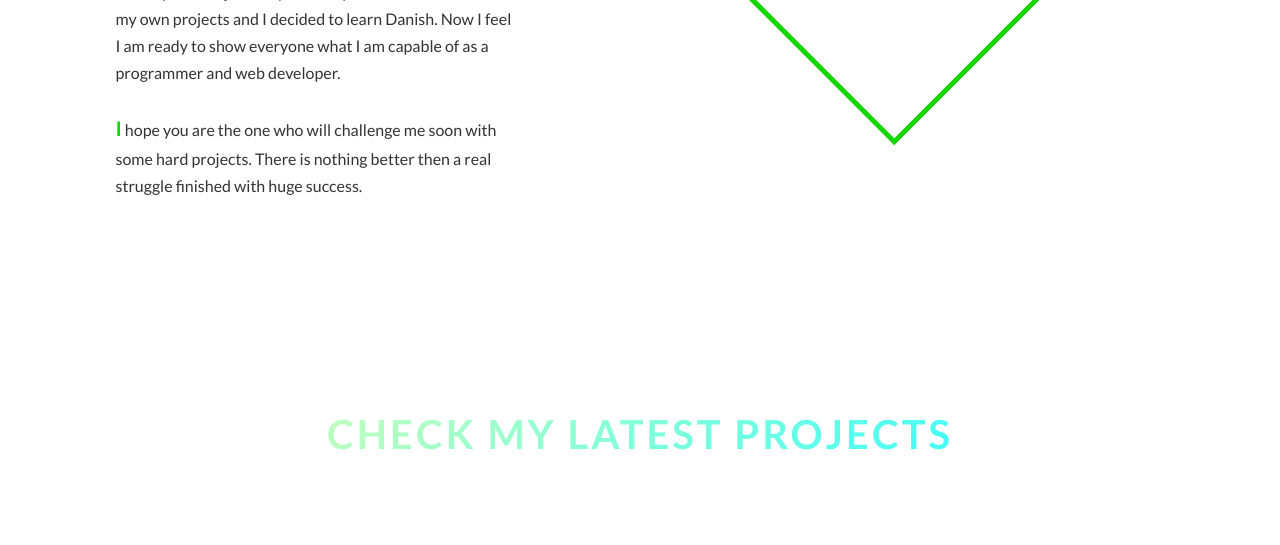
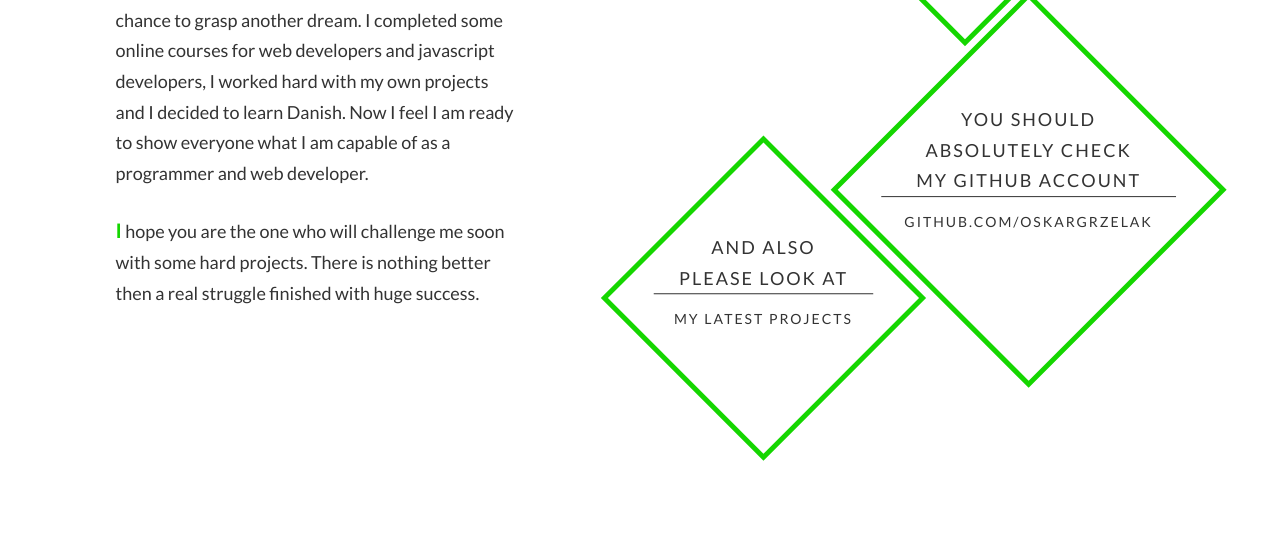
Before and after one commit to OskarGrzelak/OwnHomepage, a PHP site: page / in a window 1280 px wide. Shown: the part 1251-1796 px from the top of the page. Run offline with PHP 8.4, Linux system fonts and the light colour scheme.

Commit message:
section about - finish

```diff
--- a/css/style.css
+++ b/css/style.css
@@ -51,20 +51,20 @@ body {
   display: block;
   text-transform: uppercase; }
   .heading-tertiary--main {
-    font-size: 4rem;
+    font-size: 3.9rem;
     font-weight: 300;
     letter-spacing: .3rem;
     line-height: 1.2;
     padding-bottom: 1.2rem; }
   .heading-tertiary--sub {
-    font-size: 2.5rem;
+    font-size: 2.4rem;
     letter-spacing: .2rem;
     border-top: 1px solid #333;
     padding-top: 1rem;
     margin-bottom: 5rem; }
 
 .paragraph {
-  font-size: 1.6rem;
+  font-size: 1.8rem;
   width: 70%;
   margin: 0 auto; }
   .paragraph:not(:last-child) {
@@ -74,6 +74,20 @@ body {
     color: #15d600;
     font-weight: 700; }
 
+.shape-text {
+  display: block;
+  text-align: center;
+  text-transform: uppercase; }
+  .shape-text:first-child {
+    margin-top: 3rem; }
+  .shape-text--main {
+    font-size: 1.8rem;
+    letter-spacing: .2rem; }
+  .shape-text--sub {
+    font-size: 1.4rem;
+    border-top: 1px solid #333;
+    padding-top: 1.2rem; }
+
 .u-center-text {
   text-align: center !important; }
 
@@ -81,9 +95,6 @@ body {
   margin-bottom: 8rem !important; }
 
 .u-img-shape {
-  height: 32rem;
-  width: 32rem;
-  transform: rotate(45deg) scale(1) translateY(10rem);
   overflow: hidden;
   margin: 0 auto;
   outline: 0.5rem solid #15d600;
@@ -93,17 +104,41 @@ body {
     outline: 0.7rem solid #15d600; }
     .u-img-shape:hover .about-img {
       transform: rotate(-45deg) translate(2rem, -22rem) scale(1.1); }
+  .u-img-shape--1 {
+    height: 32rem;
+    width: 32rem;
+    transform: rotate(45deg) scale(1) translate(-2rem, -2rem); }
+  .u-img-shape--2 {
+    height: 25rem;
+    width: 25rem;
+    transform: rotate(45deg) scale(1) translate(10rem, 1rem); }
+  .u-img-shape--3 {
+    height: 20rem;
+    width: 20rem;
+    transform: rotate(45deg) scale(1) translate(-17rem, 11.5rem); }
+  .u-img-shape__text-box--2 {
+    height: 29.5rem;
+    width: 29.5rem;
+    transform: rotate(-45deg);
+    overflow: hidden; }
+  .u-img-shape__text-box--3 {
+    height: 22rem;
+    width: 22rem;
+    transform: rotate(-45deg);
+    overflow: hidden; }
 
 .btn:link, .btn:visited {
   display: inline-block;
   text-transform: uppercase;
   text-decoration: none;
+  color: #333;
   letter-spacing: .2rem;
+  border-bottom: 1px solid transparent;
   padding: 1px 0;
   transition: all .2s; }
 
 .btn:hover {
-  color: #15d600;
+  color: #15d600 !important;
   border-bottom: 1px solid #15d600;
   transform: scale(1.1) translateY(-2px); }
 
@@ -112,12 +147,11 @@ body {
 
 .btn--big {
   font-size: 2.5rem;
-  color: #333;
   border-bottom: 1px solid #333; }
 
 .btn--small {
   font-size: 1.5rem;
-  color: #aaa;
+  color: #aaa !important;
   border-bottom: 1px solid #aaa; }
 
 .fade {
--- a/index.html
+++ b/index.html
@@ -43,8 +43,23 @@
                     </p>
                 </div>
                 <div class="col-1-of-2">
-                    <div class="u-img-shape">
+                    <div class="u-img-shape u-img-shape--1">
                         <img src="img/img-1.jpg" alt="Oskar Grzelak" class="about-img">
+                    </div>
+                    <div class="u-img-shape u-img-shape--2">
+                        <div class="u-img-shape__text-box--2">
+                            <p class="shape-text shape-text--main">You should</p>
+                            <p class="shape-text shape-text--main">absolutely check</p>
+                            <p class="shape-text shape-text--main">my GitHub account</p>
+                            <p class="shape-text shape-text--sub"><a href="#" class="btn">github.com/OskarGrzelak</a></p>
+                        </div>
+                    </div>
+                    <div class="u-img-shape u-img-shape--3">
+                        <div class="u-img-shape__text-box--3">
+                            <p class="shape-text shape-text--main">And also</p>
+                            <p class="shape-text shape-text--main">please look at</p>
+                            <p class="shape-text shape-text--sub"><a href="#" class="btn">my latest projects</a></p>
+                        </div>
                     </div>
                 </div>
             </div>
@@ -88,7 +103,7 @@
                         <div class="contact__text">
                             <span class="heading-tertiary heading-tertiary--main">You can</span>
                             <span class="heading-tertiary heading-tertiary--main">also email me at</span>
-                            <span class="heading-tertiary heading-tertiary--sub">oskar.grzelak@gmail.com</span>
+                            <span class="heading-tertiary heading-tertiary--sub"><a href="#" class="btn">oskar.grzelak@gmail.com</a></span>
                         </div>
                     </div>
                 </div>
```
Also changed, not shown: sass/main.scss (+60 -9 lines).
